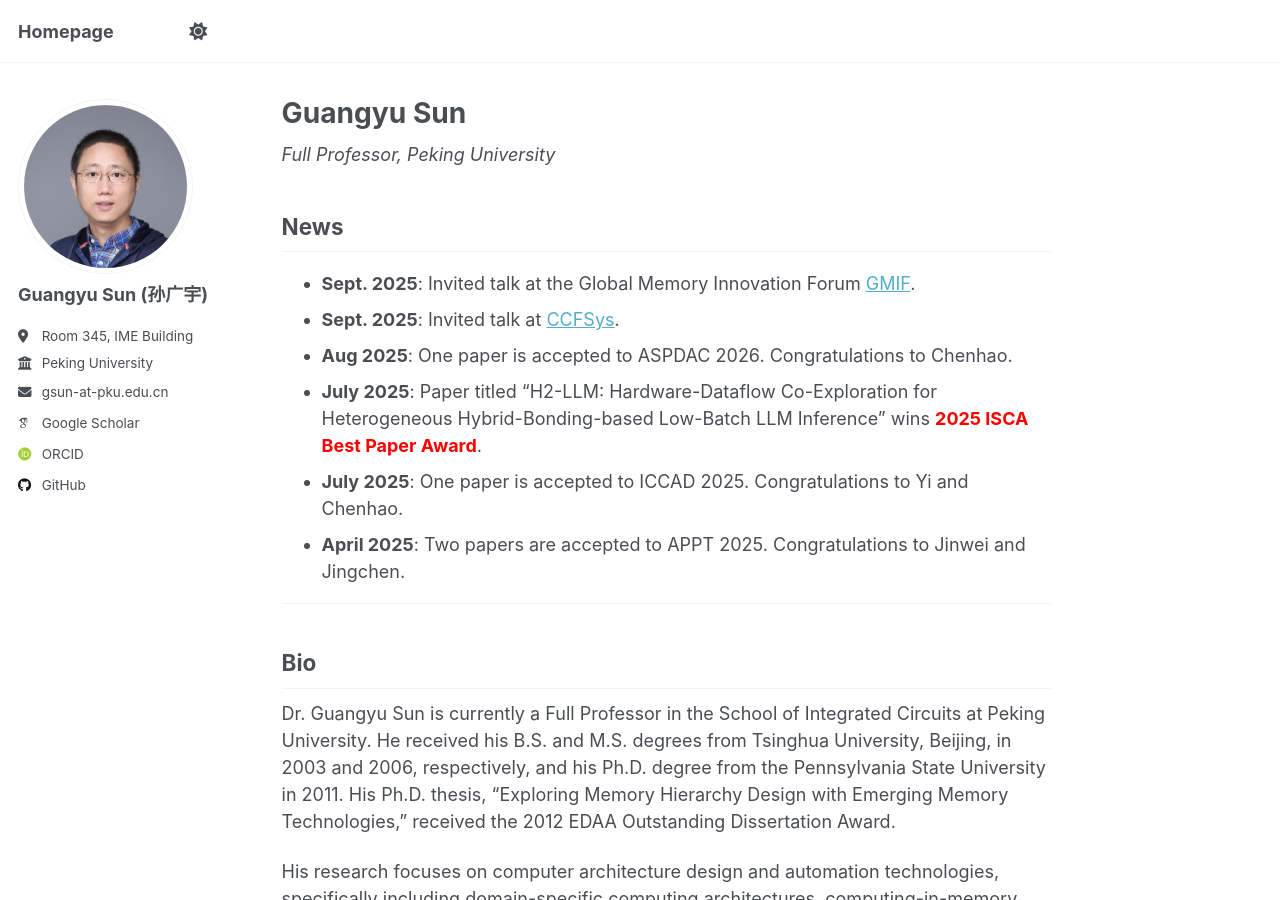
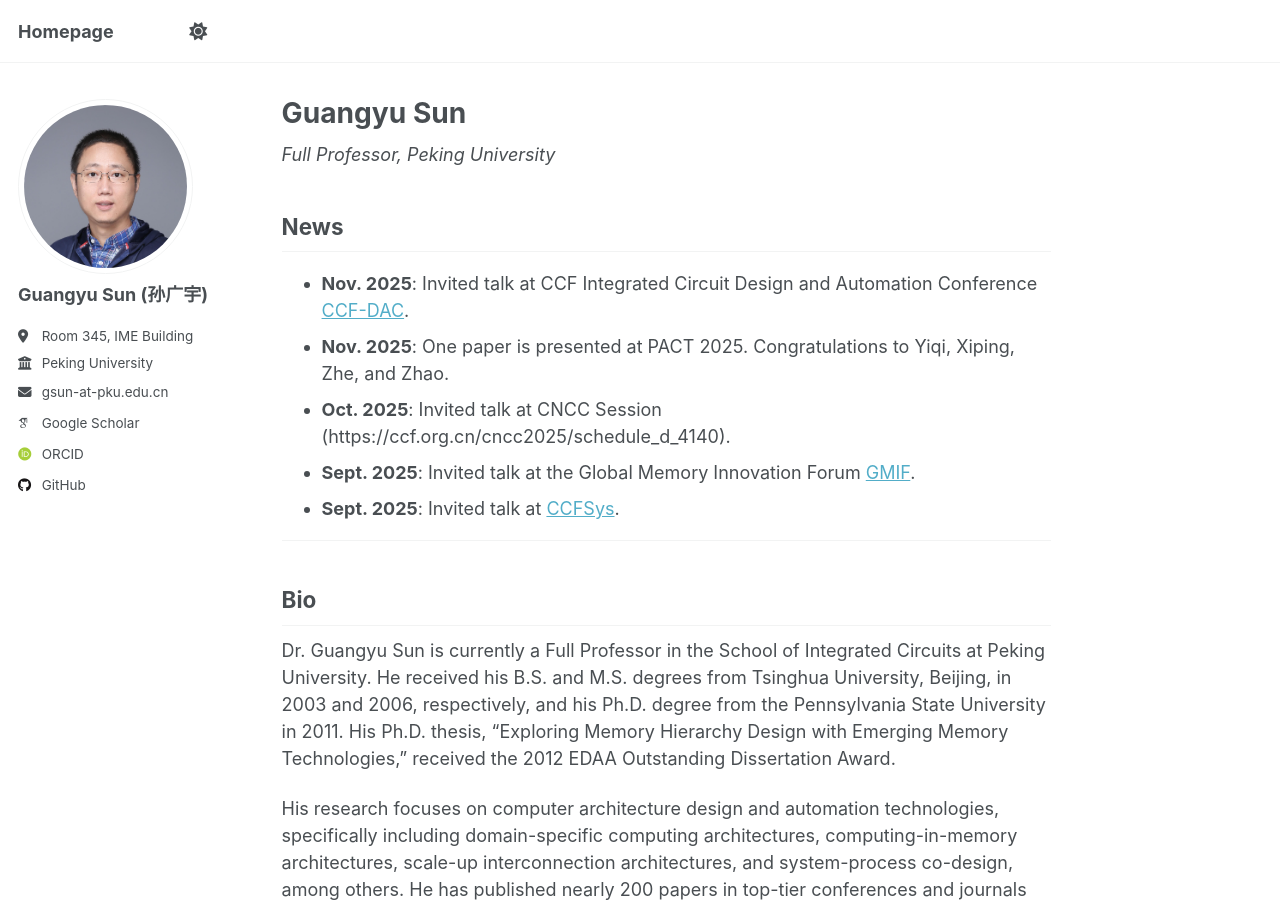
Before and after one commit to gsunpku/gsunpku.github.io, a Jekyll site: the page built from _pages/about.md, in a window 1280 px wide and 900 px high. Built offline with Jekyll 4.4.1, drawn with Linux system fonts in a browser that asks for light colours; some web fonts are replaced; a script that is not in the unit is left out; some of the changed text lies outside the part shown.

Commit message:
Update about.md

```diff
--- a/_pages/about.md
+++ b/_pages/about.md
@@ -10,12 +10,11 @@
 
 News
 ------
+- **Nov. 2025**: Invited talk at CCF Integrated Circuit Design and Automation Conference [CCF-DAC](https://ccf.org.cn/ccfdac2025).
+- **Nov. 2025**: One paper is presented at PACT 2025. Congratulations to Yiqi, Xiping, Zhe, and Zhao.
+- **Oct. 2025**: Invited talk at CNCC Session (https://ccf.org.cn/cncc2025/schedule_d_4140).
 - **Sept. 2025**: Invited talk at the Global Memory Innovation Forum [GMIF](https://www.gmif.com.cn/).
 - **Sept. 2025**: Invited talk at [CCFSys](https://ccf.org.cn/CCFSys2023).
-- **Aug 2025**: One paper is accepted to ASPDAC 2026. Congratulations to Chenhao.
-- **July 2025**: Paper titled "H2-LLM: Hardware-Dataflow Co-Exploration for Heterogeneous Hybrid-Bonding-based Low-Batch LLM Inference" wins **<font color=red>2025 ISCA Best Paper Award</font>**.
-- **July 2025**: One paper is accepted to ICCAD 2025. Congratulations to Yi and Chenhao.
-- **April 2025**: Two papers are accepted to APPT 2025. Congratulations to Jinwei and Jingchen.
 
 ------
 
```
Also changed, not shown: other parts of _pages/about.md (+1 -1 lines).
